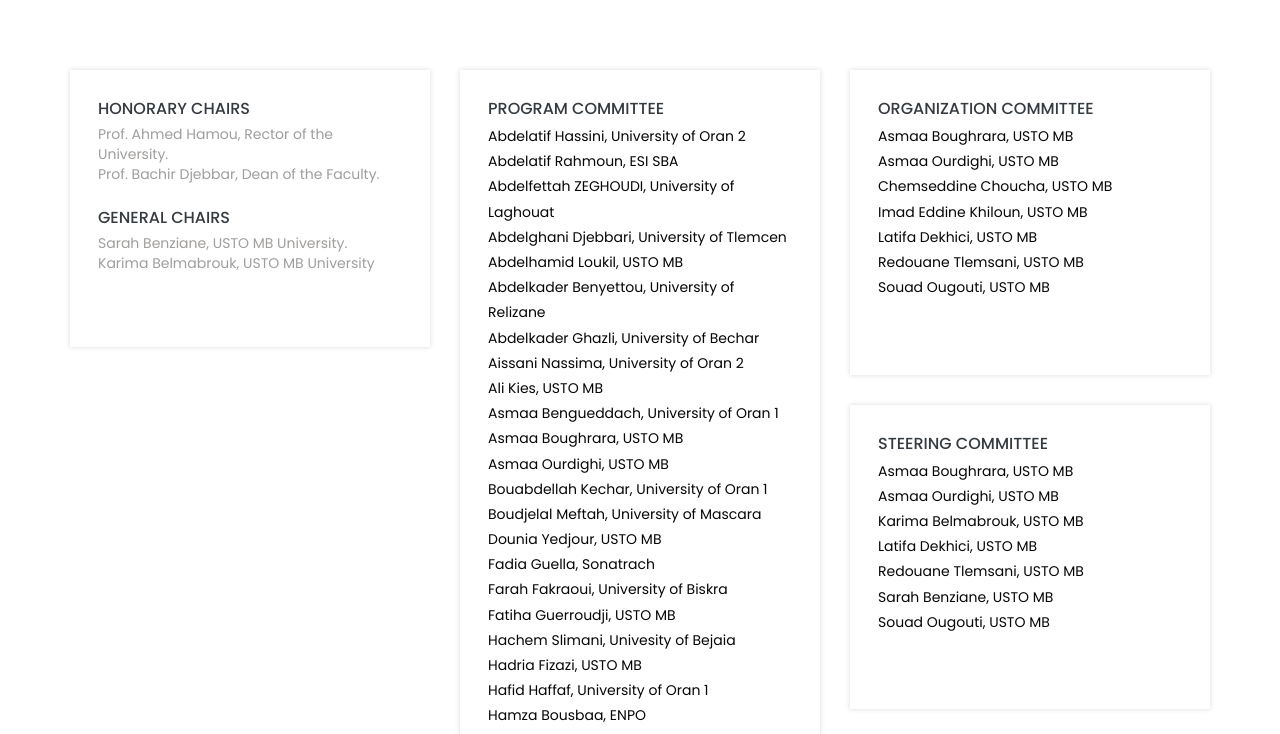
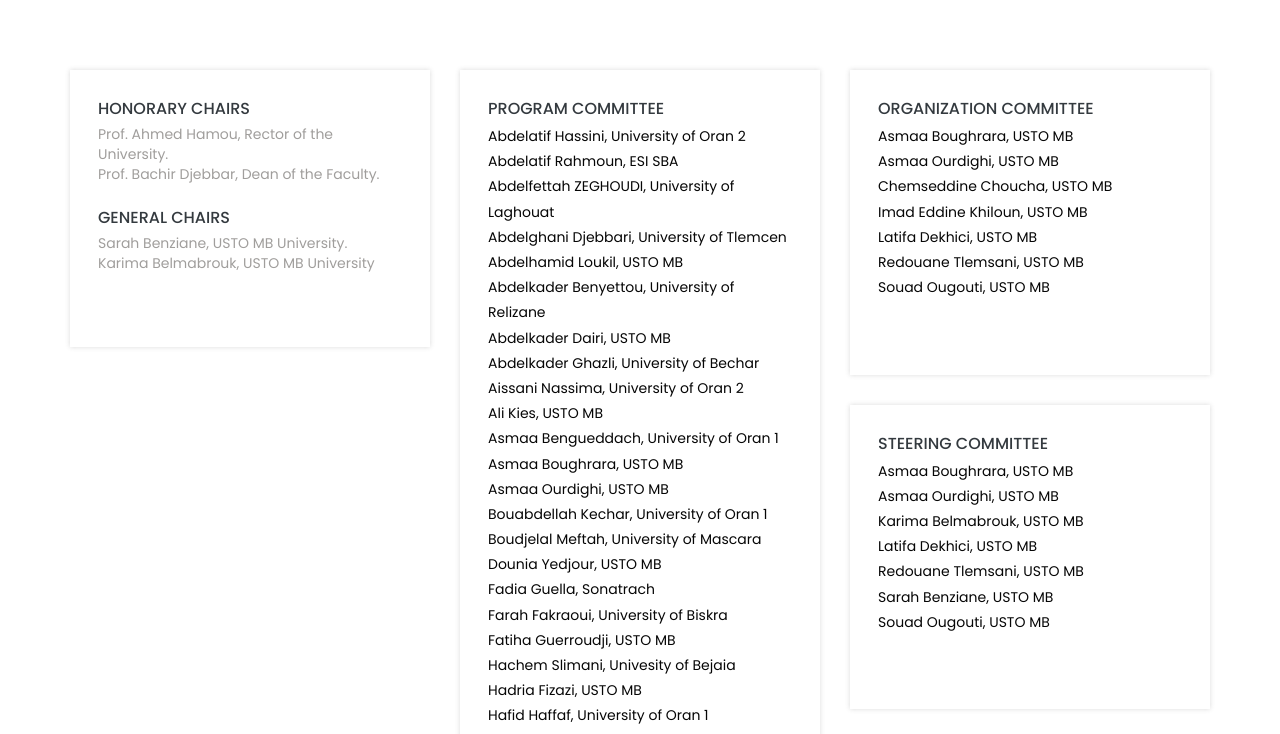
Before and after one commit to Sarahbenziane1/IDEAS-2025, a plain HTML site: page index.html in a window 1280 px wide. Shown: the part 5020-5754 px from the top of the page. Drawn offline with nearby package versions, Linux system fonts and the light colour scheme; files whose address does not match are found by name.

Commit message:
Add files via upload

```diff
--- a/index.html
+++ b/index.html
@@ -547,7 +547,8 @@
 									  Abdelfettah ZEGHOUDI, University of Laghouat<br>
 									  Abdelghani Djebbari, University of Tlemcen<br>
 									  Abdelhamid Loukil, USTO MB<br>
-									  Abdelkader Benyettou, University of Relizane<br>
+								    Abdelkader Benyettou, University of Relizane</p>
+								  <p>Abdelkader Dairi, USTO MB<br>
 									  Abdelkader Ghazli, University of Bechar<br>
 									  Aissani Nassima, University of Oran 2<br>
 									  Ali Kies, USTO MB<br>
@@ -673,7 +674,7 @@
 			<div class="container">
 				<div class="subscribe-title text-center">
 					<h2>Registration
-						<p>To To be completed soon..</p>
+						<p>To  be completed soon..</p>
 			</section><!--/.blog-->
 		<!--Registration end -->
 
```
